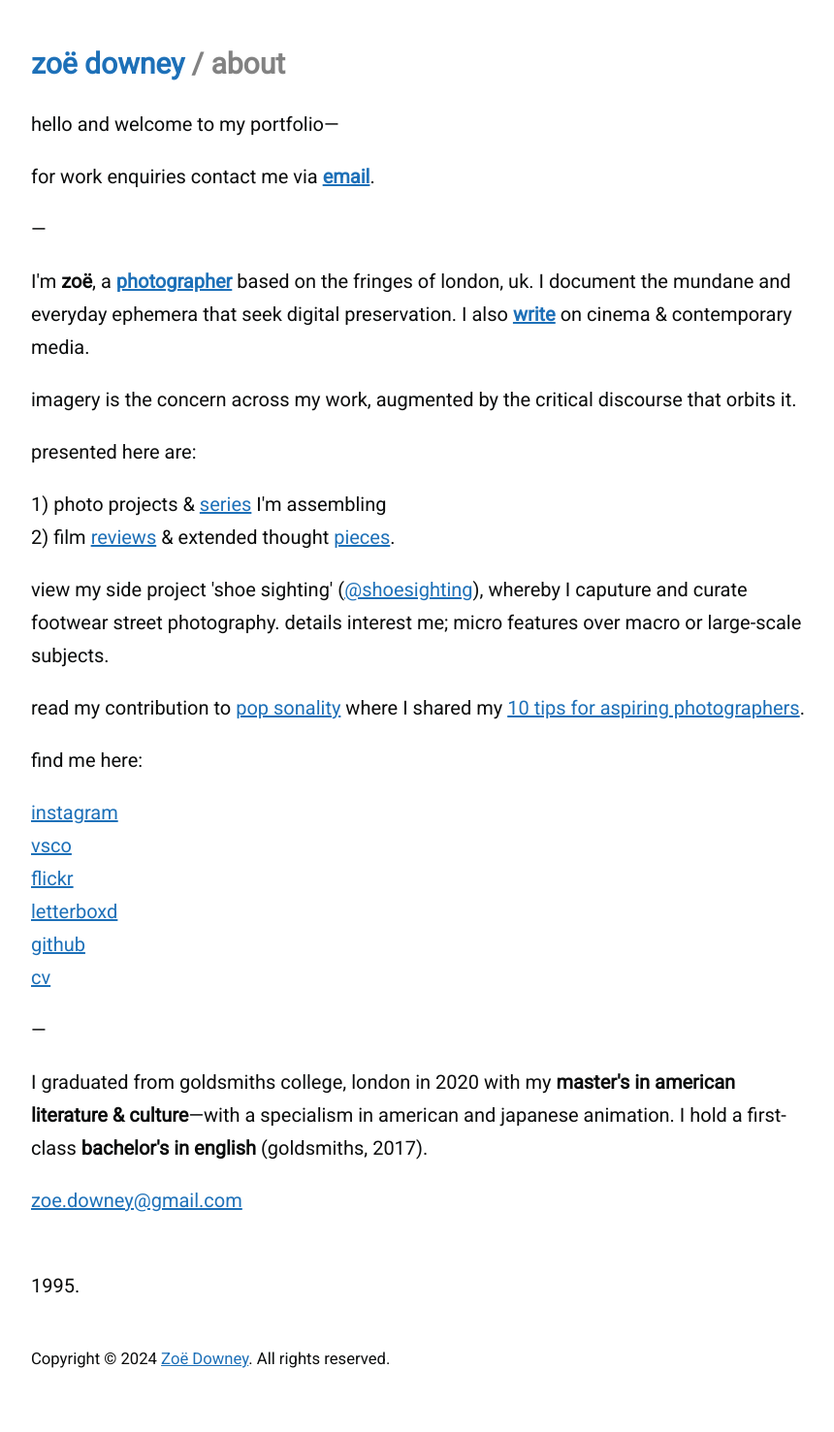
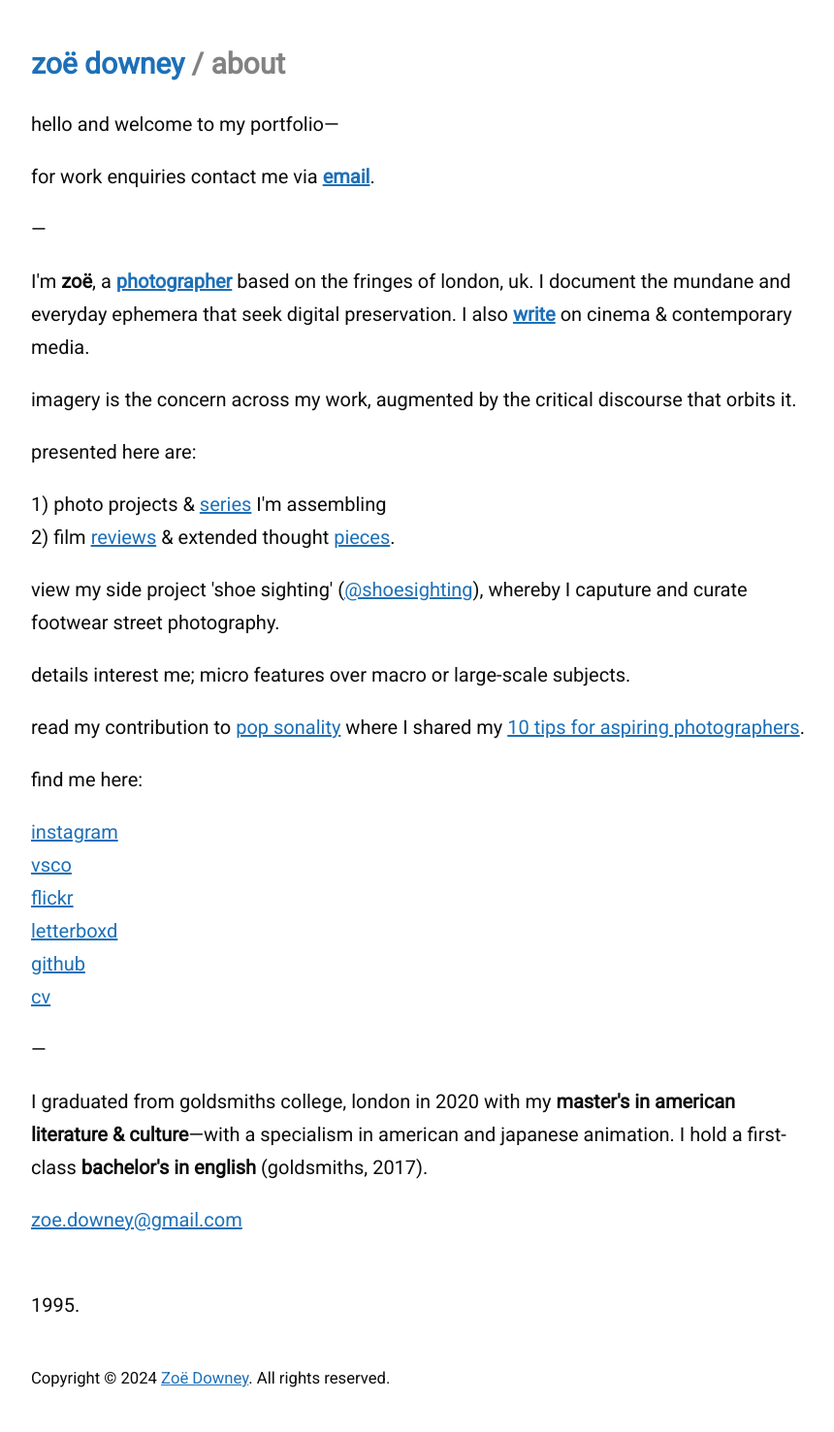
Before and after one commit to zoeurl/zoedowney.github.io, a Jekyll site: the page built from about/index.html, in a window 1280 px wide. Shown: the whole page at 97% size, without its empty margins (208-1068 px from the left). Built offline with Jekyll 4.4.1, drawn with Linux system fonts in a browser that asks for light colours.

Commit message:
Update index.html

```diff
--- a/about/index.html
+++ b/about/index.html
@@ -19,7 +19,9 @@
 1) photo projects & <a href="https://www.zoedowney.com/abstract/">series</a> I'm assembling
 <br>2) film <a href="https://www.zoedowney.com/past-lives/">reviews</a> & extended thought <a href="https://www.zoedowney.com/the-ghost-behind-the-machine/">pieces</a>.
 </p>
-view my side project 'shoe sighting' (<a href="https://www.instagram.com/shoesighting">@shoesighting</a>), whereby I caputure and curate footwear street photography. details interest me; micro features over macro or large-scale subjects.
+view my side project 'shoe sighting' (<a href="https://www.instagram.com/shoesighting">@shoesighting</a>), whereby I caputure and curate footwear street photography.
+</p>
+details interest me; micro features over macro or large-scale subjects.
 </p>
 read my contribution to <a href="https://www.instagram.com/p/DARMIgPo8T2/">pop sonality</a> where I shared my <a href="https://popsonality.blogspot.com/2024/09/zoe-downey-shares-with-pop-sonality-her.html">10 tips for aspiring photographers</a>.
 </p>
```
